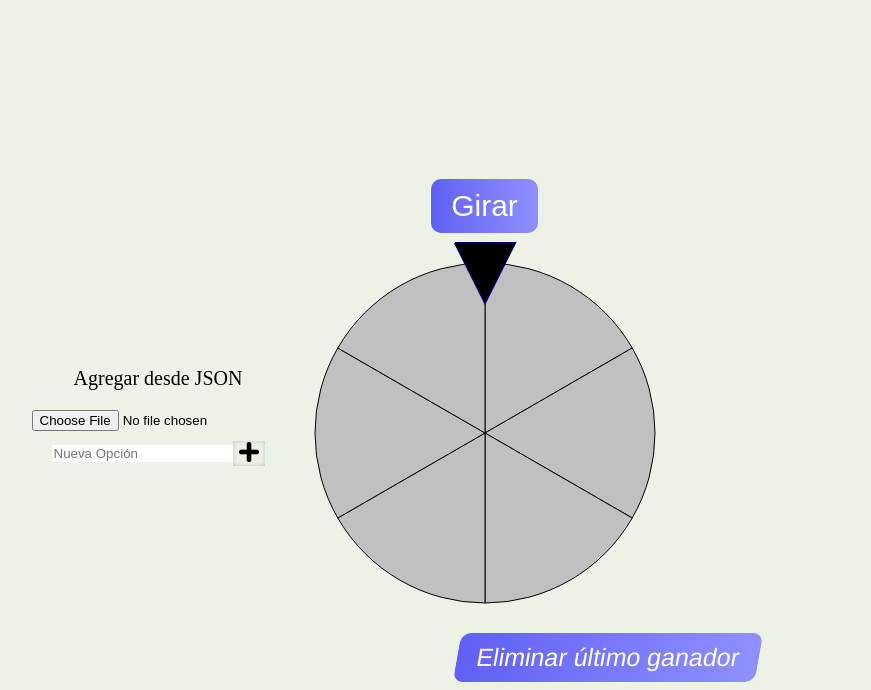
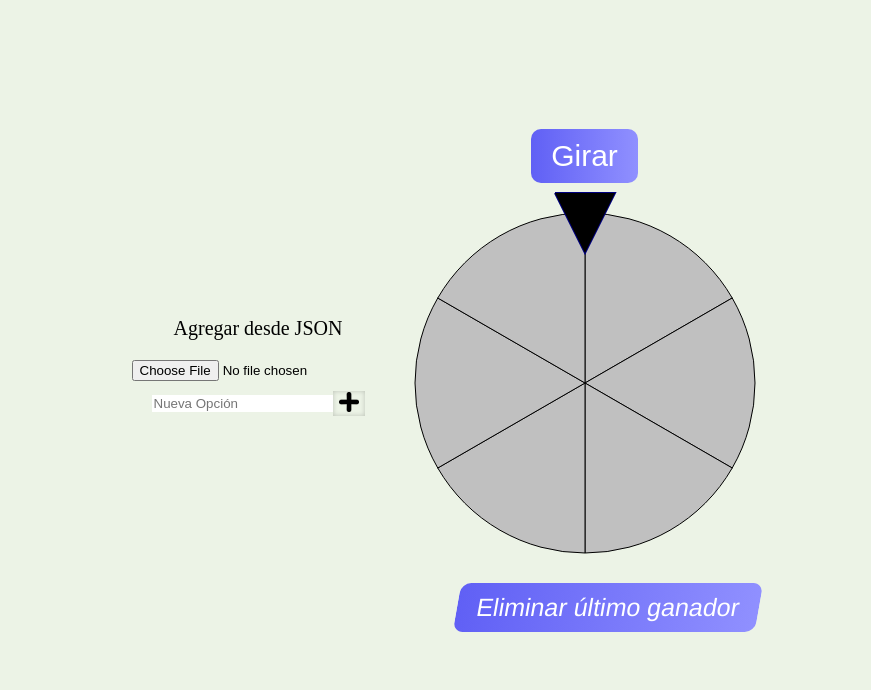
Before and after one commit to Kerro16/Ruleta, a plain HTML site: page index.html in a window 1280 px wide. Shown: the part 157-847 px from the top of the page, without its empty margins (32-903 px from the left). After the commit the page ends 800 px from the top, so only its background shows below. Drawn offline with Linux system fonts and the light colour scheme.

Commit message:
Padding modificado en el container

```diff
--- a/styles.css
+++ b/styles.css
@@ -7,8 +7,7 @@ body {
     display: flex;
     justify-content: center;
     align-items: center;
-    padding-top: 50px;
-    margin-right: 500px !important;
+    margin-right: 300px !important;
 
   }
 
```
